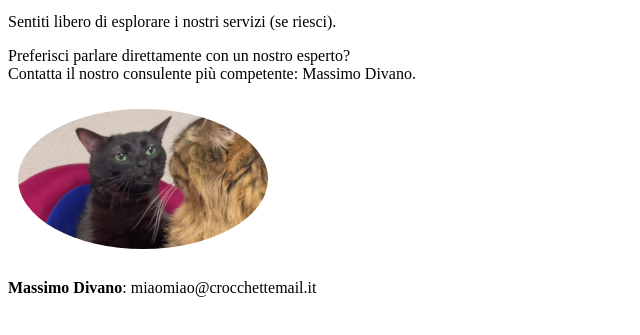
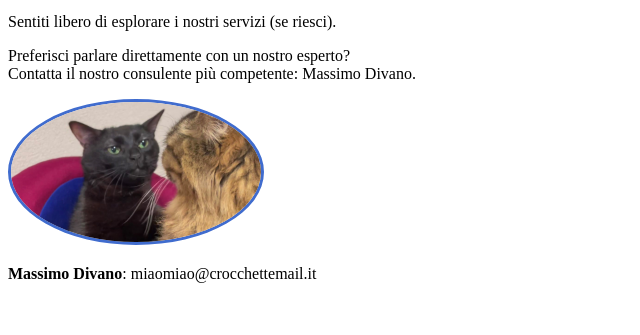
Before and after one commit to siizx/saw, a plain HTML site: page assignments/1/index.html in a window 1280 px wide. Shown: the part 307-642 px from the top of the page, without its empty margins (0-640 px from the left). Drawn offline with Linux system fonts and the light colour scheme.

Commit message:
general update

```diff
--- a/assignments/1/style.css
+++ b/assignments/1/style.css
@@ -26,4 +26,6 @@ button {
     border-radius: 60%;
     width: 250px;
     height: auto;
+    border: 3px solid #406cce;
+    padding: 0px;
 }
```
Also changed, not shown: 1 other file.
